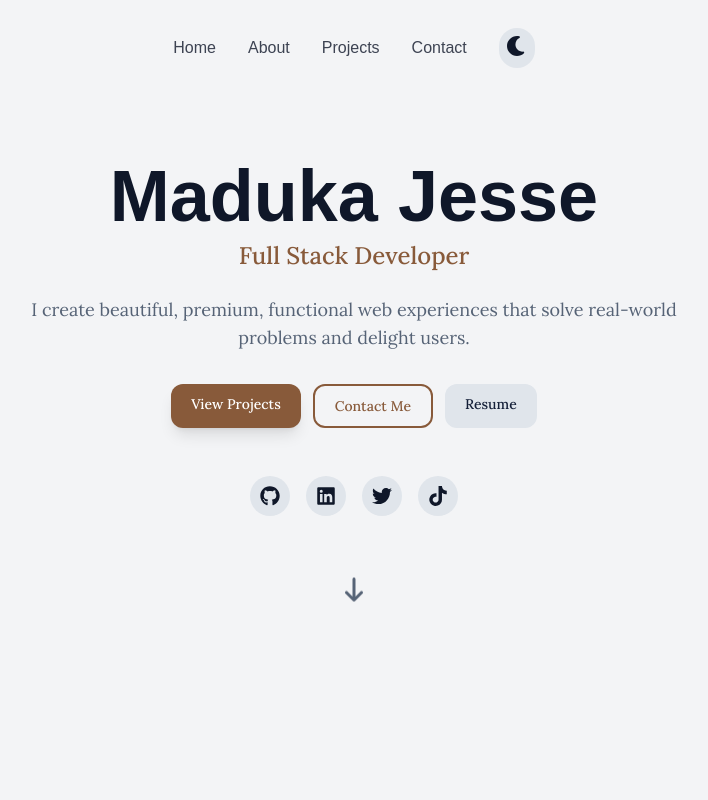
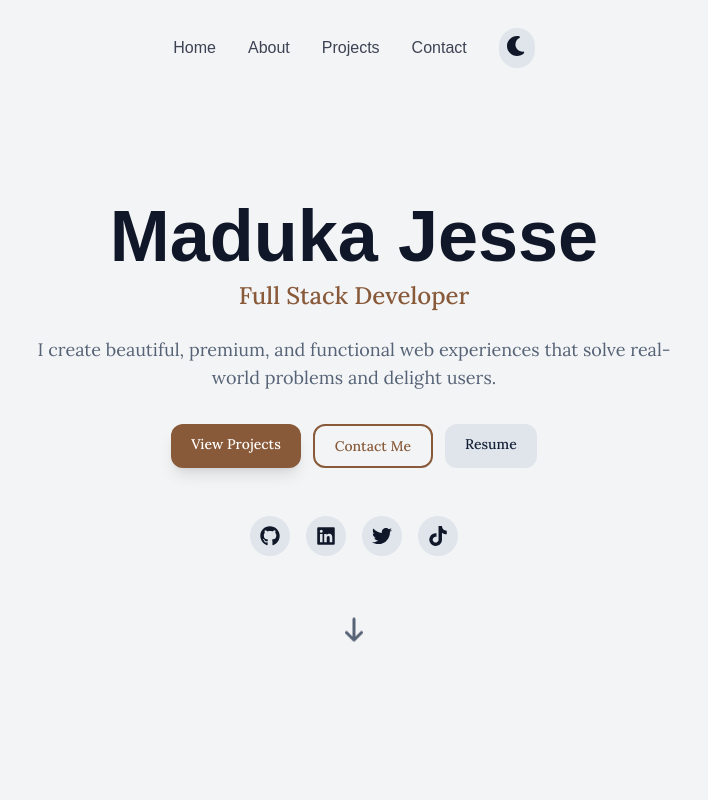
Before and after one commit to Jesse-23/maduka-jesse-portfolio, a React (Vite) app: page / in a window 1280 px wide. Shown: the top 800 px of the page, without its empty margins (286-994 px from the left). Built offline with nearby package versions, Linux system fonts and the light colour scheme; the HTML template or start-up script is replaced by a standard one; a web font is replaced by a local one.

Commit message:
Update portfolio — describe changes

```diff
--- a/index.html
+++ b/index.html
@@ -14,6 +14,7 @@
 
     <meta name="twitter:card" content="summary_large_image" />
     <meta name="twitter:site" content="Maduka-Jesse-portfolio" />
+    <link rel="icon" href="/images/jeje.jpg" />
   </head>
 
   <body>
--- a/src/components/Hero.tsx
+++ b/src/components/Hero.tsx
@@ -14,7 +14,7 @@ const Hero = () => {
   return (
     <section id="home" className="min-h-screen flex items-center justify-center relative overflow-hidden">
 
-      <div className="section-container flex flex-col items-center text-center pt-20">
+      <div className="section-container flex flex-col items-center text-center pt-40">
         <motion.h1
           initial={{ opacity: 0, y: 20 }}
           animate={{ opacity: 1, y: 0 }}
@@ -39,7 +39,7 @@ const Hero = () => {
           transition={{ delay: 0.4, duration: 0.5 }}
           className="text-base md:text-lg text-muted-foreground mb-8 max-w-2xl"
         >
-          I create beautiful, premium, functional web experiences that solve real-world problems and delight users.
+          I create beautiful, premium, and functional web experiences that solve real-world problems and delight users.
         </motion.p>
 
         <motion.div
--- a/src/data/projects.ts
+++ b/src/data/projects.ts
@@ -50,7 +50,7 @@ export const projects: Project[] = [
     id: 6,
     title: 'PropertyHub',
     description: 'A property listing and management platform with virtual tours, appointment scheduling, and mortgage calculator.',
-    image: 'https://images.unsplash.com/photo-1560518883-ce09059eeffa?w=800&h=600&fit=crop',
+    image: '/images/propertyhub.png',
     tags: ['React', 'ypeScript', 'TailwindCss', 'Supabase'],
     liveUrl: 'https://example.com',
     githubUrl: 'https://github.com/Jesse-23',
```
Also changed, not shown: public/images/propertyhub.png (added).
